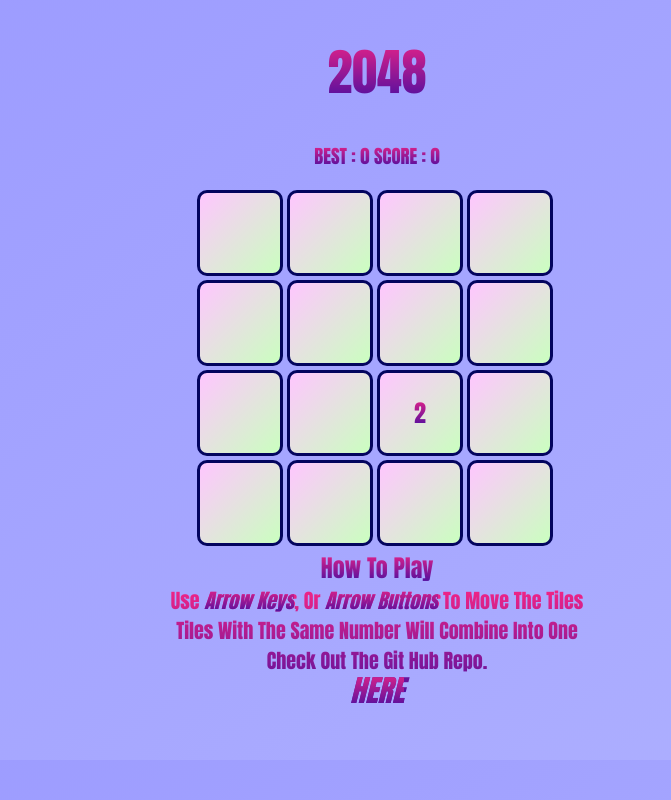
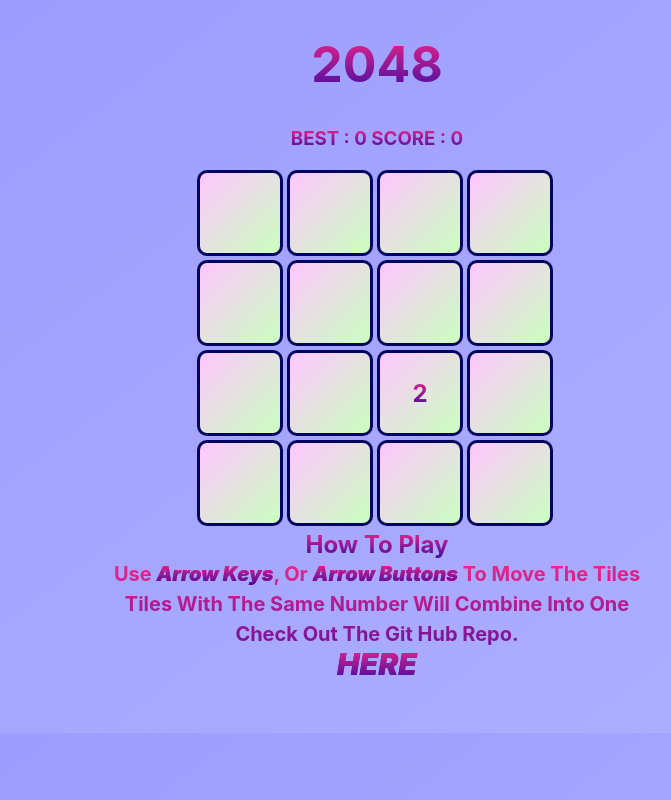
Before and after one commit to philaung96/2048, a React (Create React App) app: page / in a window 1280 px wide. Shown: the whole page, without its empty margins (263-934 px from the left). Built offline with nearby package versions, Linux system fonts and the light colour scheme.

Commit message:
font change back to ariel

```diff
--- a/src/App.css
+++ b/src/App.css
@@ -1,6 +1,5 @@
 body {
   background: linear-gradient(143deg, #9b9aff, #afb1ff);
-  font-family: Impact, Haettenschweiler, 'Arial Narrow Bold', sans-serif;
 }
 
 h1,
```
